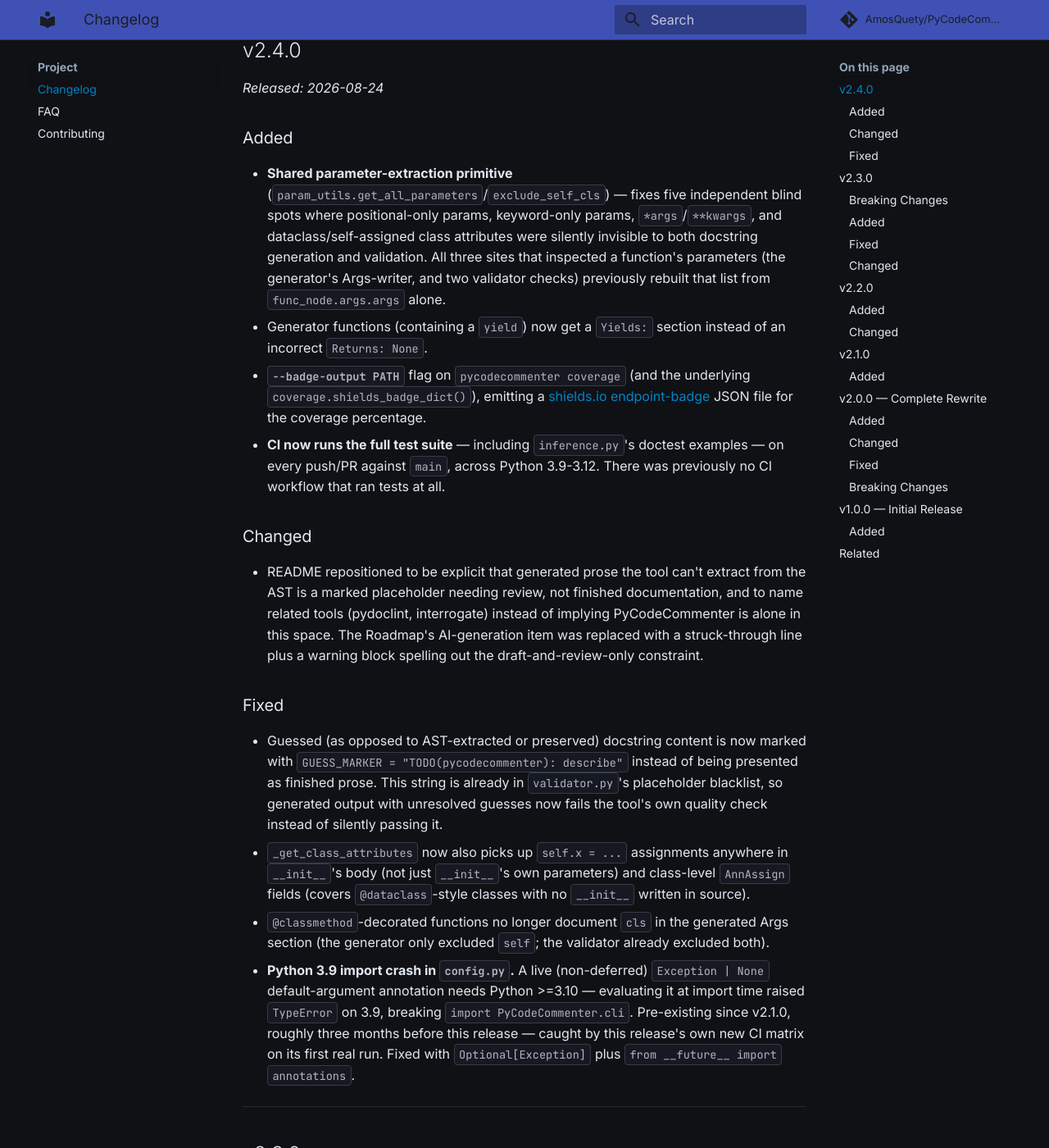
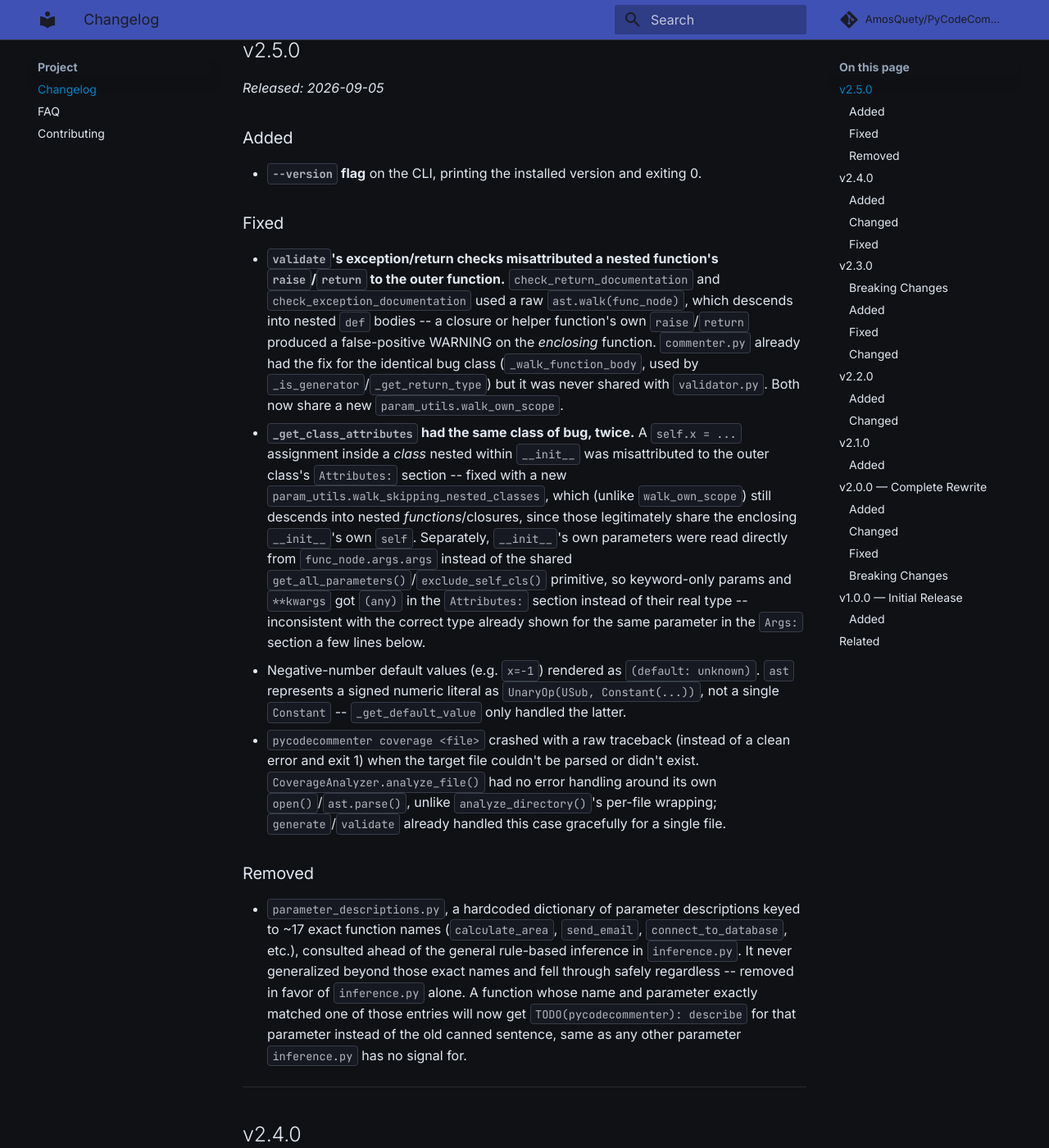
Before and after one commit to AmosQuety/PyCodeCommenter, an MkDocs documentation site: the page built from docs/changelog.md, in a window 1280 px wide and 1400 px high, scrolled down 327 px. Shown: the whole window at 82% size. Built offline with MkDocs 1.6.1 and Material for MkDocs 9.7.7, drawn with Linux system fonts in a browser that asks for light colours; comment, search, counter and statistics services are not loaded.

Commit message:
Prepare v2.5.0
Version bump (pyproject.toml + __init__.py, kept in sync per CLAUDE.md's
note) and matching CHANGELOG.md/docs/changelog.md entries for the
previous two commits: the shared scope-safe AST walk fix (validator's
false-positive return/exception warnings, commenter's class-attribute
scope+typing bug), the negative-default-value fix, the coverage CLI
crash fix, the new --version flag, and the parameter_descriptions.py
removal. docs/index.md's Key Facts table and JSON-LD block updated to
match.

Preceded by a fresh review of the actual diff (not just the earlier
summary) to confirm nothing regressed before cutting the version --
85/85 tests pass, black/flake8 clean, self-validation error count
unchanged from before this work (43). Found one pre-existing (not
introduced here), low-severity rough edge worth knowing about but not
fixed in this pass: --version and --help both trigger a
.pycodecommenter.yaml config-load attempt before argparse handles
them, so a malformed config file prints a warning ahead of the version
string.

Publishing to PyPI still requires cutting a GitHub Release manually --
this commit only prepares the version, it does not trigger
publish.yml.

```diff
--- a/CHANGELOG.md
+++ b/CHANGELOG.md
@@ -4,6 +4,56 @@
 Format follows [Keep a Changelog](https://keepachangelog.com/en/1.0.0/).
 
 ## [Unreleased]
+
+## [2.5.0] - 2026-09-05
+
+### Added
+- `--version` flag on the CLI, printing the installed version and exiting 0.
+
+### Fixed
+- **`validate`'s exception/return checks misattributed a nested function's
+  `raise`/`return` to the outer function.** `check_return_documentation` and
+  `check_exception_documentation` used a raw `ast.walk(func_node)`, which
+  descends into nested `def` bodies — a closure or helper function's own
+  `raise`/`return` produced a false-positive WARNING on the *enclosing*
+  function. `commenter.py` already had the fix for the identical bug class
+  (`_walk_function_body`, used by `_is_generator`/`_get_return_type`) but it
+  was never shared with `validator.py`. Both now share
+  `param_utils.walk_own_scope`.
+- **`_get_class_attributes` had the same class of bug, twice.** A `self.x =
+  ...` assignment inside a *class* nested within `__init__` was
+  misattributed to the outer class's `Attributes:` section (fixed with a
+  new `param_utils.walk_skipping_nested_classes`, which — unlike
+  `walk_own_scope` — still descends into nested *functions*/closures, since
+  those legitimately share the enclosing `__init__`'s own `self`). Separately,
+  `__init__`'s own parameters were read directly from `func_node.args.args`
+  instead of the shared `get_all_parameters()`/`exclude_self_cls()`
+  primitive, so keyword-only params and `**kwargs` got `(any)` in the
+  `Attributes:` section instead of their real type — inconsistent with the
+  correct type already shown for the same parameter in the `Args:` section
+  a few lines below.
+- Negative-number default values (e.g. `x=-1`) rendered as
+  `(default: unknown)`. `ast` represents a signed numeric literal as
+  `UnaryOp(USub, Constant(...))`, not a single `Constant` — `_get_default_value`
+  only handled the latter.
+- `pycodecommenter coverage <file>` crashed with a raw traceback (instead of
+  a clean error and exit 1) when the target file couldn't be parsed or
+  didn't exist. `CoverageAnalyzer.analyze_file()` had no error handling
+  around its own `open()`/`ast.parse()`, unlike `analyze_directory()`'s
+  per-file wrapping; `generate`/`validate` already handled this case
+  gracefully for a single file.
+
+### Removed
+- `parameter_descriptions.py`, a hardcoded dictionary of parameter
+  descriptions keyed to ~17 exact function names (`calculate_area`,
+  `send_email`, `connect_to_database`, etc.), consulted ahead of the
+  general rule-based inference in `inference.py`. It never generalized
+  beyond those exact names and fell through safely regardless — removed in
+  favor of `inference.py` alone. A function whose name and parameter
+  exactly matched one of those entries will now get
+  `TODO(pycodecommenter): describe` for that parameter instead of the old
+  canned sentence, same as any other parameter `inference.py` has no
+  signal for.
 
 ## [2.4.0] - 2026-08-24
 
--- a/PyCodeCommenter/__init__.py
+++ b/PyCodeCommenter/__init__.py
@@ -11,7 +11,7 @@
 from .type_analyzer import TypeAnalyzer
 from .docstring_parser import DocstringParser
 
-__version__ = "v2.4.0"
+__version__ = "v2.5.0"
 
 
 __all__ = [
--- a/docs/changelog.md
+++ b/docs/changelog.md
@@ -4,6 +4,27 @@
 the root [`CHANGELOG.md`](https://github.com/AmosQuety/PyCodeCommenter/blob/main/CHANGELOG.md)
 in the repository, kept manually in sync — see the note at the bottom of this
 page.
+
+---
+
+## v2.5.0
+
+*Released: 2026-09-05*
+
+### Added
+
+- **`--version` flag** on the CLI, printing the installed version and exiting 0.
+
+### Fixed
+
+- **`validate`'s exception/return checks misattributed a nested function's `raise`/`return` to the outer function.** `check_return_documentation` and `check_exception_documentation` used a raw `ast.walk(func_node)`, which descends into nested `def` bodies -- a closure or helper function's own `raise`/`return` produced a false-positive WARNING on the *enclosing* function. `commenter.py` already had the fix for the identical bug class (`_walk_function_body`, used by `_is_generator`/`_get_return_type`) but it was never shared with `validator.py`. Both now share a new `param_utils.walk_own_scope`.
+- **`_get_class_attributes` had the same class of bug, twice.** A `self.x = ...` assignment inside a *class* nested within `__init__` was misattributed to the outer class's `Attributes:` section -- fixed with a new `param_utils.walk_skipping_nested_classes`, which (unlike `walk_own_scope`) still descends into nested *functions*/closures, since those legitimately share the enclosing `__init__`'s own `self`. Separately, `__init__`'s own parameters were read directly from `func_node.args.args` instead of the shared `get_all_parameters()`/`exclude_self_cls()` primitive, so keyword-only params and `**kwargs` got `(any)` in the `Attributes:` section instead of their real type -- inconsistent with the correct type already shown for the same parameter in the `Args:` section a few lines below.
+- Negative-number default values (e.g. `x=-1`) rendered as `(default: unknown)`. `ast` represents a signed numeric literal as `UnaryOp(USub, Constant(...))`, not a single `Constant` -- `_get_default_value` only handled the latter.
+- `pycodecommenter coverage <file>` crashed with a raw traceback (instead of a clean error and exit 1) when the target file couldn't be parsed or didn't exist. `CoverageAnalyzer.analyze_file()` had no error handling around its own `open()`/`ast.parse()`, unlike `analyze_directory()`'s per-file wrapping; `generate`/`validate` already handled this case gracefully for a single file.
+
+### Removed
+
+- `parameter_descriptions.py`, a hardcoded dictionary of parameter descriptions keyed to ~17 exact function names (`calculate_area`, `send_email`, `connect_to_database`, etc.), consulted ahead of the general rule-based inference in `inference.py`. It never generalized beyond those exact names and fell through safely regardless -- removed in favor of `inference.py` alone. A function whose name and parameter exactly matched one of those entries will now get `TODO(pycodecommenter): describe` for that parameter instead of the old canned sentence, same as any other parameter `inference.py` has no signal for.
 
 ---
 
--- a/pyproject.toml
+++ b/pyproject.toml
@@ -4,7 +4,7 @@
 
 [project]
 name = "pycodecommenter"
-version = "v2.4.0"
+version = "v2.5.0"
 
 description = "Automatically generate, validate, and measure Google-style Python docstrings. Deterministic AST-based docstring generator and validator with CI/CD integration, coverage reporting, and JSON output."
 readme = "README.md"
```
Also changed, not shown: docs/index.md (+2 -2 lines).
